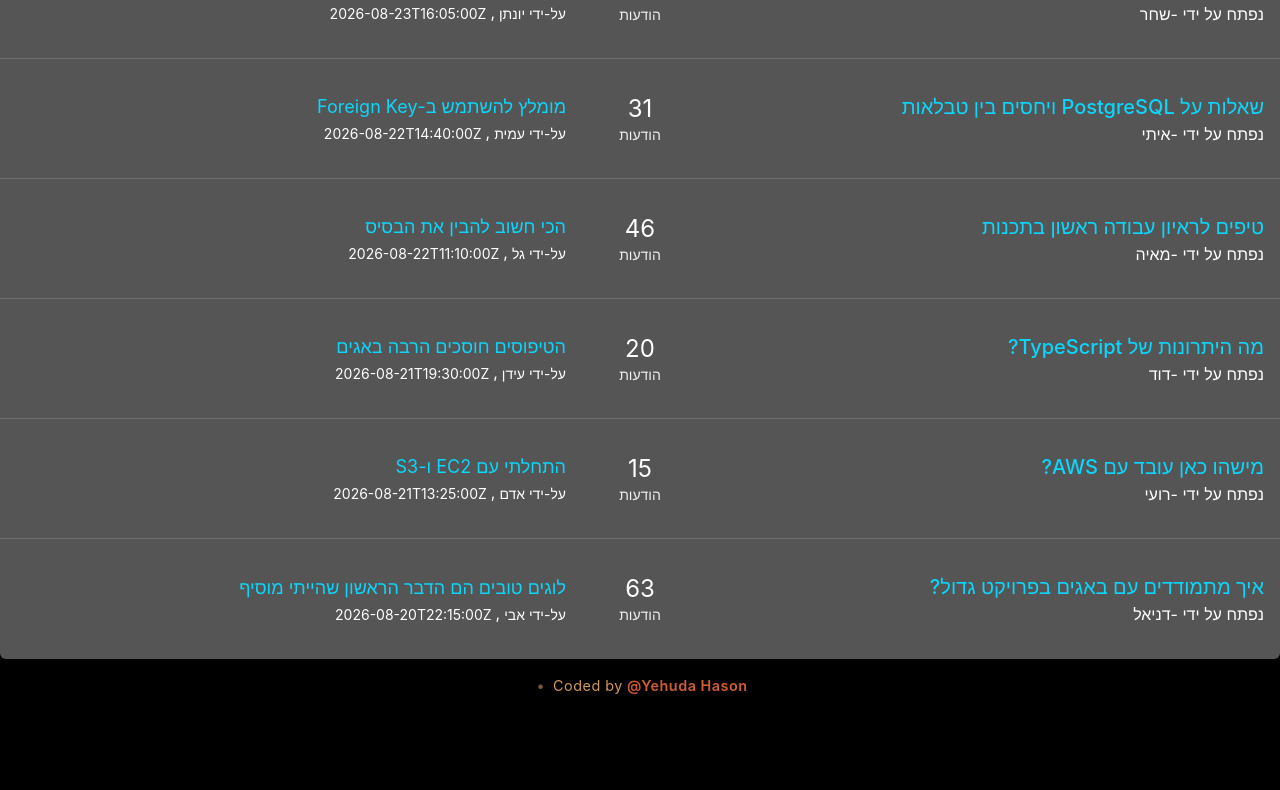
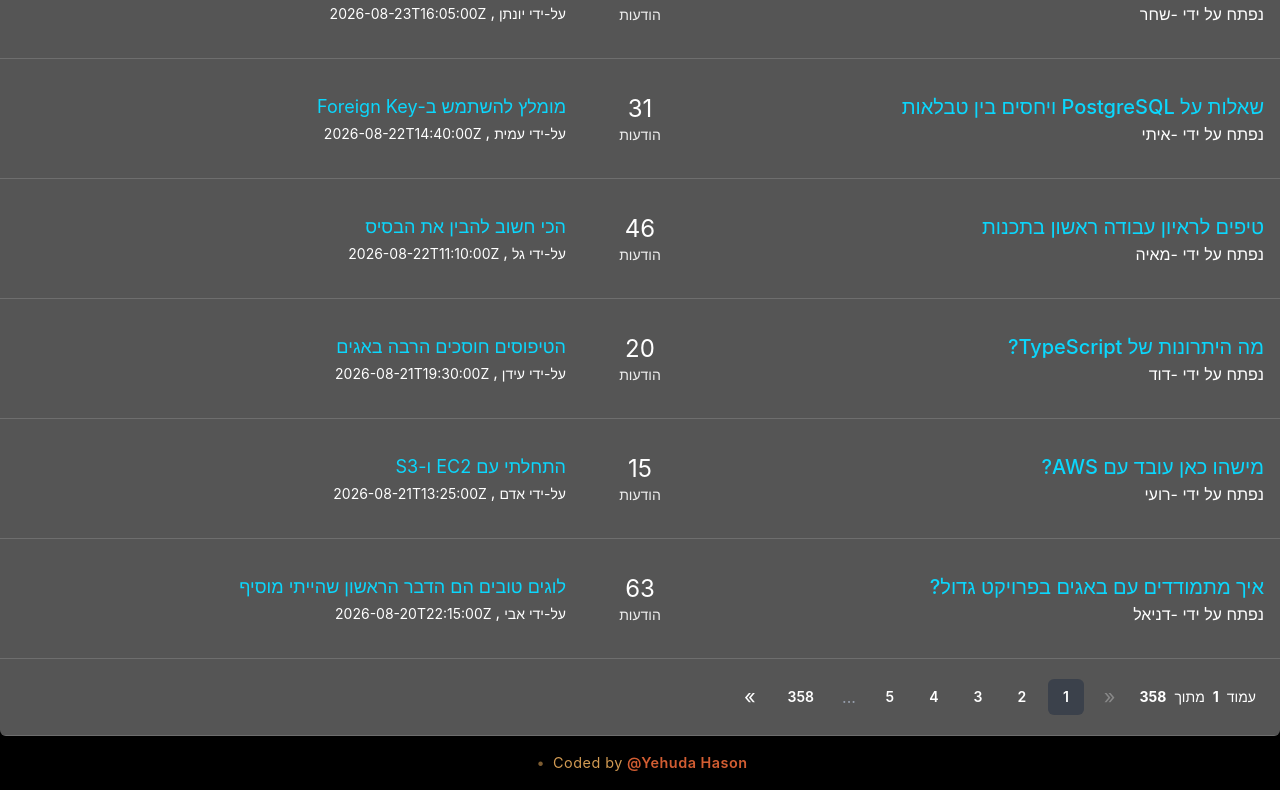
Before and after one commit to yehudahason/andromeda-forum, a React (Vite) app in the folder frontend/: page /forum/1 in a window 1280 px wide. Shown: the part 842-1632 px from the top of the page. Before the commit the page ends 1555 px from the top, so only its background shows below. Built offline with nearby package versions, Linux system fonts and the light colour scheme.

Commit message:
pagination down also

```diff
--- a/frontend/src/components/ThreadList.tsx
+++ b/frontend/src/components/ThreadList.tsx
@@ -87,6 +87,13 @@ export default function ThreadList({ threads }: ThreadListProps) {
           </div>
         </li>
       ))}
+      <li className="flex h-fit items-center justify-between border-b border-white/15 ">
+        <Pagination
+          total={5000}
+          currentPage={currentPage}
+          onPageChange={setCurrenpage}
+        />
+      </li>
     </ul>
   );
 }
```
